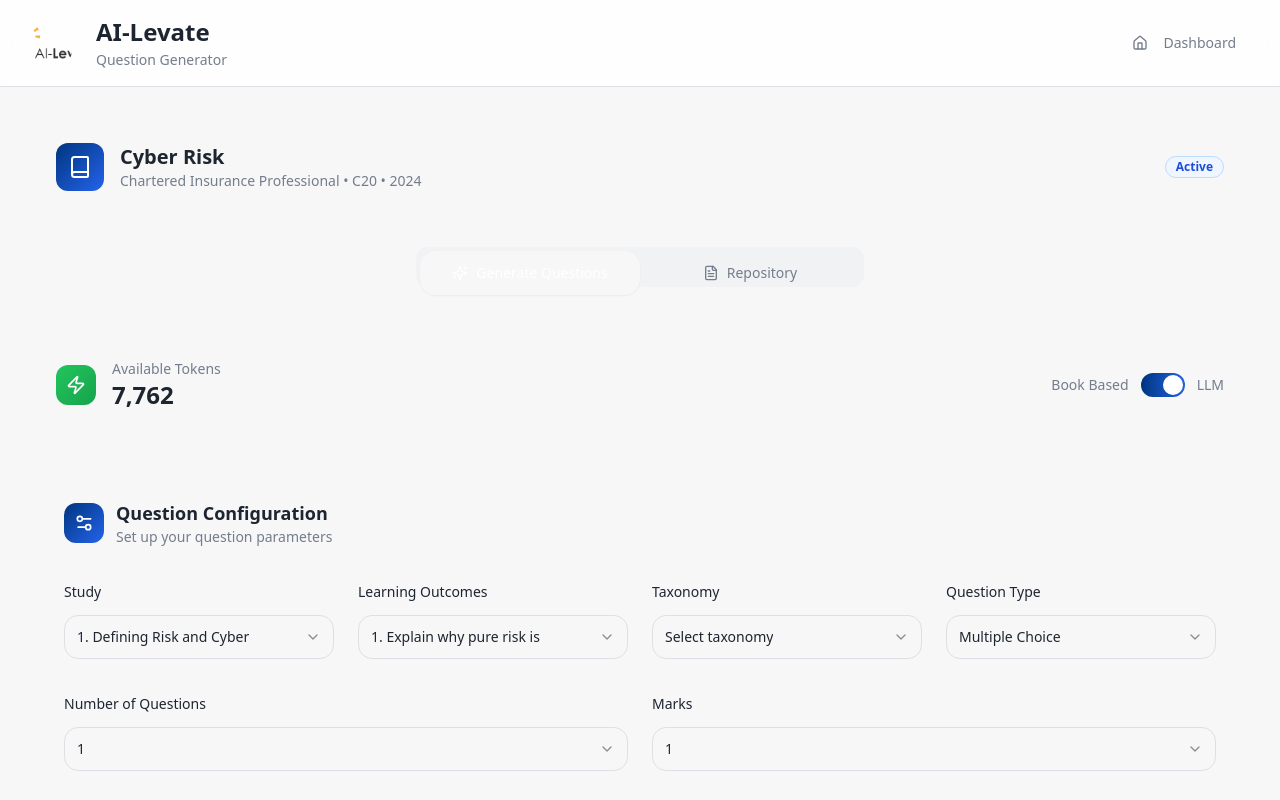
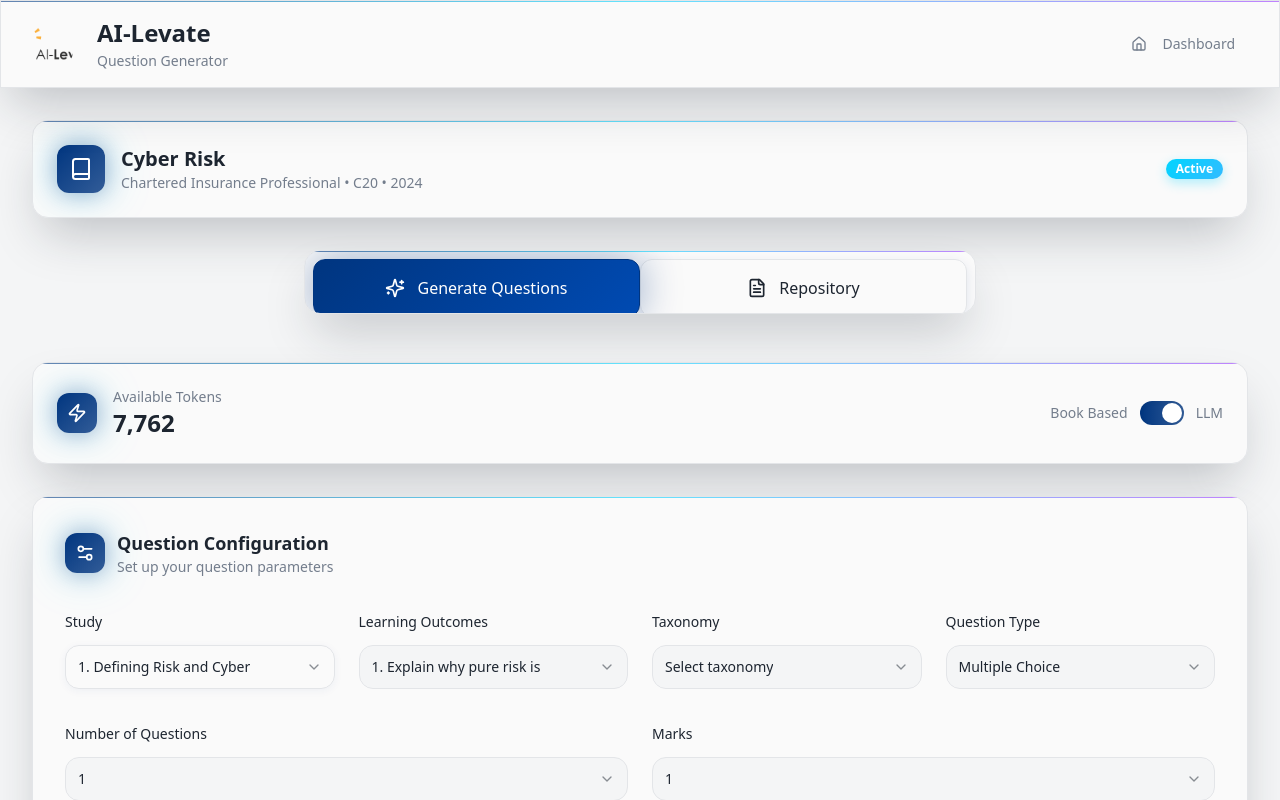
Before and after one commit to anantha-krishna-ks/ai-levate-new-ui, a React (Vite) app: page /question-generator/1 in a window 1280 px wide. Shown: the top 800 px of the page. Built offline with nearby package versions, Linux system fonts and the light colour scheme.

Commit message:
Refactor: Update Question Generator UI
Use specified color, widen tabs, and change background.

```diff
--- a/src/index.css
+++ b/src/index.css
@@ -8,33 +8,33 @@ All colors MUST be HSL.
 
 @layer base {
   :root {
-    /* Premium AI App Color Palette */
-    --background: 240 6% 97%;
+    /* Minimalistic AI App with subtle grey background */
+    --background: 220 8% 96%;
     --foreground: 215 25% 15%;
 
-    --card: 0 0% 100%;
+    --card: 0 0% 98%;
     --card-foreground: 215 25% 15%;
 
-    --popover: 0 0% 100%;
+    --popover: 0 0% 98%;
     --popover-foreground: 215 25% 15%;
 
     --primary: 215 100% 25%; /* #044081 */
     --primary-foreground: 0 0% 100%;
 
-    --secondary: 215 15% 95%;
+    --secondary: 220 8% 94%;
     --secondary-foreground: 215 25% 15%;
 
-    --muted: 215 15% 95%;
+    --muted: 220 8% 94%;
     --muted-foreground: 215 10% 50%;
 
-    --accent: 190 100% 50%; /* AI cyan accent */
-    --accent-foreground: 215 25% 15%;
+    --accent: 215 100% 25%; /* Only use the primary blue */
+    --accent-foreground: 0 0% 100%;
 
     --destructive: 0 84% 60%;
     --destructive-foreground: 0 0% 98%;
 
-    --border: 215 15% 88%;
-    --input: 215 15% 88%;
+    --border: 220 8% 90%;
+    --input: 220 8% 90%;
     --ring: 215 100% 25%;
 
     --radius: 1rem;
--- a/src/pages/QuestionGenerator.tsx
+++ b/src/pages/QuestionGenerator.tsx
@@ -63,7 +63,7 @@ const QuestionGenerator = () => {
     <div className="min-h-screen bg-background animate-fade-in">
 
       {/* Header */}
-      <header className="sticky top-0 z-50 bg-white/80 backdrop-blur-xl border-b border-border surface-elevated">
+      <header className="sticky top-0 z-50 bg-card/80 backdrop-blur-xl border-b border-border ai-surface">
         <div className="max-w-7xl mx-auto px-8 py-4">
           <div className="flex items-center justify-between">
             <div className="flex items-center gap-6">
@@ -96,10 +96,10 @@ const QuestionGenerator = () => {
       <div className="max-w-7xl mx-auto px-8 py-8">
 
         {/* Book Info Bar */}
-        <div className="mb-8 p-6 surface-elevated rounded-xl animate-scale-in">
+        <div className="mb-8 p-6 ai-surface ai-surface-hover rounded-2xl animate-scale-in">
           <div className="flex items-center justify-between">
             <div className="flex items-center gap-4">
-              <div className="h-12 w-12 bg-gradient-to-br from-primary to-blue-600 rounded-xl flex items-center justify-center">
+              <div className="h-12 w-12 bg-gradient-to-br from-primary to-primary/80 rounded-xl flex items-center justify-center animate-neural-pulse">
                 <Book className="h-6 w-6 text-white" />
               </div>
               <div>
@@ -107,7 +107,7 @@ const QuestionGenerator = () => {
                 <p className="text-sm text-muted-foreground">{bookData.subtitle} • {bookData.code} • {bookData.year}</p>
               </div>
             </div>
-            <Badge variant="outline" className="bg-blue-50 text-blue-700 border-blue-200">
+            <Badge variant="outline" className="ai-badge">
               Active
             </Badge>
           </div>
@@ -116,19 +116,19 @@ const QuestionGenerator = () => {
         {/* Navigation Tabs */}
         <Tabs value={activeTab} onValueChange={setActiveTab} className="w-full">
           <div className="flex justify-center mb-12">
-            <TabsList className="grid w-full max-w-md grid-cols-2 surface-elevated p-1 rounded-xl">
+            <TabsList className="grid w-full max-w-2xl grid-cols-2 ai-surface p-2 rounded-2xl h-16">
               <TabsTrigger
                 value="generate"
-                className="data-[state=active]:button-primary data-[state=active]:text-white button-secondary rounded-lg px-8 py-3 font-medium transition-all"
+                className="data-[state=active]:ai-button-primary data-[state=active]:text-white ai-button-secondary rounded-xl px-12 py-4 text-base font-medium transition-all duration-300 micro-interaction"
               >
-                <Sparkles className="h-4 w-4 mr-2" />
+                <Sparkles className="h-5 w-5 mr-3" />
                 Generate Questions
               </TabsTrigger>
               <TabsTrigger
                 value="repository"
-                className="data-[state=active]:button-primary data-[state=active]:text-white button-secondary rounded-lg px-8 py-3 font-medium transition-all"
+                className="data-[state=active]:ai-button-primary data-[state=active]:text-white ai-button-secondary rounded-xl px-12 py-4 text-base font-medium transition-all duration-300 micro-interaction"
               >
-                <FileText className="h-4 w-4 mr-2" />
+                <FileText className="h-5 w-5 mr-3" />
                 Repository
               </TabsTrigger>
             </TabsList>
@@ -138,10 +138,10 @@ const QuestionGenerator = () => {
           <TabsContent value="generate" className="space-y-8 animate-fade-in">
 
             {/* Token Status */}
-            <div className="surface-elevated rounded-xl p-6">
+            <div className="ai-surface ai-surface-hover rounded-2xl p-6">
               <div className="flex items-center justify-between">
                 <div className="flex items-center gap-4">
-                  <div className="h-10 w-10 bg-gradient-to-br from-green-500 to-green-600 rounded-xl flex items-center justify-center">
+                  <div className="h-10 w-10 bg-gradient-to-br from-primary to-primary/80 rounded-xl flex items-center justify-center animate-neural-pulse">
                     <Zap className="h-5 w-5 text-white" />
                   </div>
                   <div>
@@ -153,7 +153,7 @@ const QuestionGenerator = () => {
                   <span className="text-sm font-medium text-muted-foreground">Book Based</span>
                   <div className="relative">
                     <input type="checkbox" defaultChecked className="sr-only" />
-                    <div className="w-11 h-6 bg-gradient-to-r from-primary to-blue-600 rounded-full shadow-inner"></div>
+                    <div className="w-11 h-6 bg-gradient-to-r from-primary to-primary/80 rounded-full shadow-inner"></div>
                     <div className="absolute left-0.5 top-0.5 bg-white w-5 h-5 rounded-full transition transform translate-x-5 shadow-sm"></div>
                   </div>
                   <span className="text-sm font-medium text-muted-foreground">LLM</span>
@@ -162,9 +162,9 @@ const QuestionGenerator = () => {
             </div>
 
             {/* Configuration Section */}
-            <div className="surface-elevated rounded-xl p-8">
+            <div className="ai-surface ai-surface-hover rounded-2xl p-8">
               <div className="flex items-center gap-3 mb-8">
-                <div className="h-10 w-10 bg-gradient-to-br from-primary to-blue-600 rounded-xl flex items-center justify-center">
+                <div className="h-10 w-10 bg-gradient-to-br from-primary to-primary/80 rounded-xl flex items-center justify-center animate-neural-pulse">
                   <Settings2 className="h-5 w-5 text-white" />
                 </div>
                 <div>
@@ -177,10 +177,10 @@ const QuestionGenerator = () => {
                 <div className="space-y-3">
                   <label className="text-sm font-medium text-foreground">Study</label>
                   <Select defaultValue="defining-risk">
-                    <SelectTrigger className="input-field h-11">
+                    <SelectTrigger className="ai-input h-11">
                       <SelectValue />
                     </SelectTrigger>
-                    <SelectContent className="surface-overlay">
+                    <SelectContent className="ai-surface">
                       <SelectItem value="defining-risk">1. Defining Risk and Cyber</SelectItem>
                     </SelectContent>
                   </Select>
@@ -261,14 +261,14 @@ const QuestionGenerator = () => {
               <div className="flex flex-col sm:flex-row items-center justify-center gap-4 pt-8 border-t border-border">
                 <Button
                   variant="outline"
-                  className="button-secondary px-6 py-3"
+                  className="ai-button-secondary px-6 py-3 micro-interaction"
                 >
                   <Plus className="h-4 w-4 mr-2" />
                   Add Additional Instructions
                 </Button>
 
                 <Button
-                  className="button-primary px-12 py-3 text-base font-medium"
+                  className="ai-button-primary px-12 py-3 text-base font-medium micro-interaction"
                 >
                   <Sparkles className="h-4 w-4 mr-2" />
                   Generate Questions
@@ -277,7 +277,7 @@ const QuestionGenerator = () => {
             </div>
 
             {/* Export Actions */}
-            <div className="surface-elevated rounded-xl p-6">
+            <div className="ai-surface ai-surface-hover rounded-2xl p-6">
               <div className="flex flex-wrap items-center justify-between gap-4">
                 <h4 className="text-lg font-semibold text-foreground">Export Options</h4>
                 <div className="flex items-center gap-3">
```
